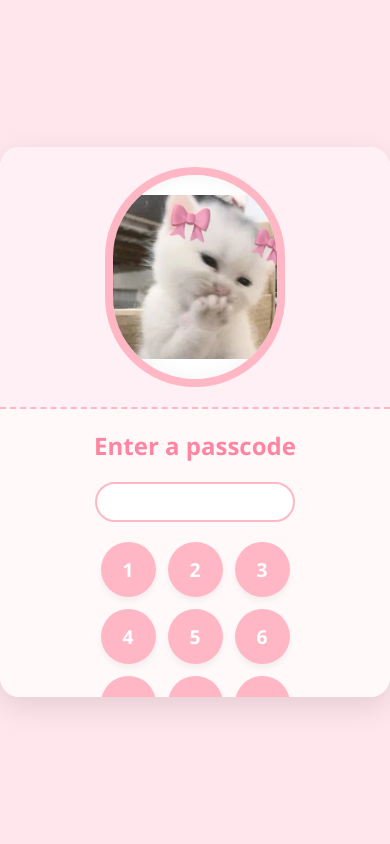
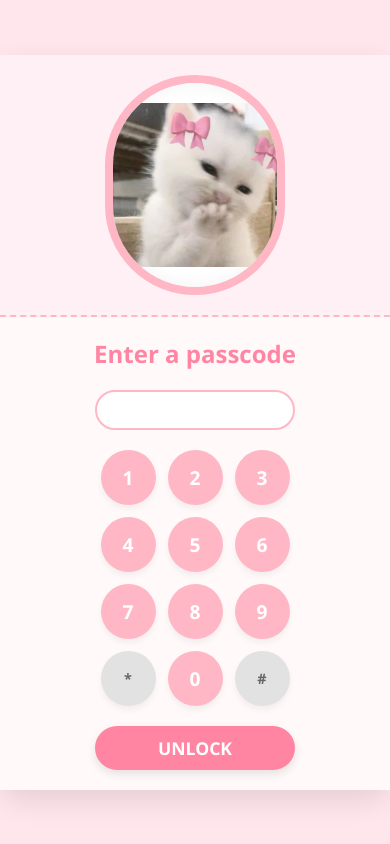
Before and after one commit to emantahir1076/Hamna-Birthday, a plain HTML site: page index.html in a window 390 px wide. Drawn offline with Linux system fonts and the light colour scheme.

Commit message:
Update index.html

```diff
--- a/index.html
+++ b/index.html
@@ -3,9 +3,11 @@
 <head>
     <meta charset="UTF-8">
     <meta name="viewport" content="width=device-width, initial-scale=1.0">
+    <meta name="color-scheme" content="light only">
     <title>Happy Birthday Hamna!</title>
     <style>
         :root {
+            color-scheme: light only;
             --bg-color: #ffe5ec;
             --card-bg: #ffffff;
             --primary-pink: #ffb7c5;
@@ -270,9 +272,12 @@
         @media(max-width: 768px) {
             .container {
                 height: auto;
-                min-height: 550px;
+                min-height: 0;
+                overflow: visible;
             }
             .screen {
+                position: static;
+                height: auto;
                 grid-template-columns: 1fr;
             }
             .visual-side {
```
